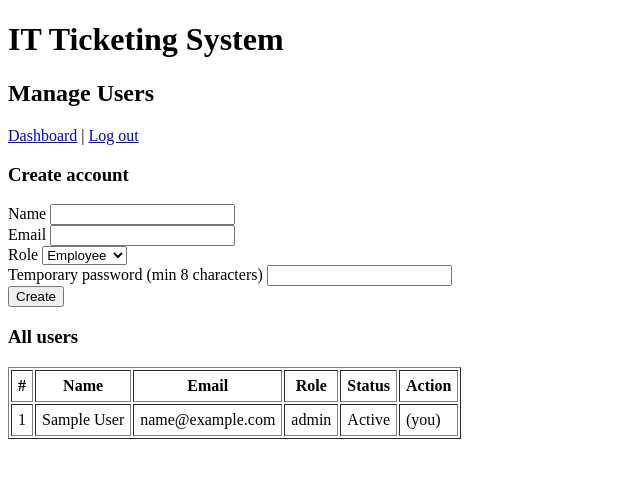
After one commit to ZIYEDMAHMOUDI/it-ticketing-system, a PHP site: page /admin_users.php in a window 1280 px wide. The commit adds this page. Shown: the top 478 px of the page, without its empty margins (0-640 px from the left). Run offline with PHP 8.4, Linux system fonts and the light colour scheme; the visitor is signed in with stand-in values (Sample User, id 1); a stand-in replaces the project's code that opens the database connection.

Commit message:
Add admin user management: create, activate and deactivate accounts

```diff
--- /dev/null
+++ b/public/admin_users.php
@@ -0,0 +1,125 @@
+<?php
+require __DIR__ . '/../includes/auth.php';
+require __DIR__ . '/../config/database.php';
+requireRole(['admin']);
+
+$errors  = [];
+$success = '';
+
+if ($_SERVER['REQUEST_METHOD'] === 'POST') {
+    $action = $_POST['action'] ?? '';
+
+    // Create a new account
+    if ($action === 'create') {
+        $name     = trim($_POST['name'] ?? '');
+        $email    = trim($_POST['email'] ?? '');
+        $role     = $_POST['role'] ?? '';
+        $password = $_POST['password'] ?? '';
+
+        if ($name === '') {
+            $errors[] = 'Name is required.';
+        }
+        if (!filter_var($email, FILTER_VALIDATE_EMAIL)) {
+            $errors[] = 'Enter a valid email.';
+        }
+        if (!in_array($role, ['employee', 'technician', 'admin'], true)) {
+            $errors[] = 'Choose a valid role.';
+        }
+        if (strlen($password) < 8) {
+            $errors[] = 'Password must be at least 8 characters.';
+        }
+
+        if (!$errors) {
+            try {
+                $stmt = $pdo->prepare(
+                    'INSERT INTO users (name, email, password, role, active)
+                     VALUES (?, ?, ?, ?, 1)'
+                );
+                $stmt->execute([$name, $email, password_hash($password, PASSWORD_DEFAULT), $role]);
+                $success = 'Account created.';
+            } catch (PDOException $e) {
+                // The email column is UNIQUE, so a duplicate lands here
+                $errors[] = 'That email is already in use.';
+            }
+        }
+    }
+
+    // Activate or deactivate an account
+    if ($action === 'toggle') {
+        $id = (int)($_POST['user_id'] ?? 0);
+
+        // An admin cannot deactivate their own account
+        if ($id !== (int)$_SESSION['user_id']) {
+            $stmt = $pdo->prepare('UPDATE users SET active = 1 - active WHERE id = ?');
+            $stmt->execute([$id]);
+        }
+
+        header('Location: admin_users.php');
+        exit;
+    }
+}
+
+$users = $pdo->query('SELECT id, name, email, role, active FROM users ORDER BY id')->fetchAll();
+
+require __DIR__ . '/../includes/header.php';
+?>
+
+<h2>Manage Users</h2>
+<p><a href="dashboard.php">Dashboard</a> | <a href="logout.php">Log out</a></p>
+
+<?php foreach ($errors as $error): ?>
+  <p class="error"><?= htmlspecialchars($error) ?></p>
+<?php endforeach; ?>
+
+<?php if ($success): ?>
+  <p><?= htmlspecialchars($success) ?></p>
+<?php endif; ?>
+
+<h3>Create account</h3>
+<form method="POST" action="admin_users.php">
+  <input type="hidden" name="action" value="create">
+
+  <label>Name <input type="text" name="name" required></label><br>
+  <label>Email <input type="email" name="email" required></label><br>
+  <label>Role
+    <select name="role">
+      <option value="employee">Employee</option>
+      <option value="technician">Technician</option>
+      <option value="admin">Admin</option>
+    </select>
+  </label><br>
+  <label>Temporary password (min 8 characters)
+    <input type="password" name="password" required minlength="8">
+  </label><br>
+
+  <button type="submit">Create</button>
+</form>
+
+<h3>All users</h3>
+<table border="1" cellpadding="6">
+  <tr>
+    <th>#</th><th>Name</th><th>Email</th><th>Role</th><th>Status</th><th>Action</th>
+  </tr>
+  <?php foreach ($users as $u): ?>
+    <tr>
+      <td><?= $u['id'] ?></td>
+      <td><?= htmlspecialchars($u['name']) ?></td>
+      <td><?= htmlspecialchars($u['email']) ?></td>
+      <td><?= $u['role'] ?></td>
+      <td><?= $u['active'] ? 'Active' : 'Inactive' ?></td>
+      <td>
+        <?php if ((int)$u['id'] !== (int)$_SESSION['user_id']): ?>
+          <form method="POST" action="admin_users.php">
+            <input type="hidden" name="action" value="toggle">
+            <input type="hidden" name="user_id" value="<?= $u['id'] ?>">
+            <button type="submit"><?= $u['active'] ? 'Deactivate' : 'Activate' ?></button>
+          </form>
+        <?php else: ?>
+          (you)
+        <?php endif; ?>
+      </td>
+    </tr>
+  <?php endforeach; ?>
+</table>
+
+<?php require __DIR__ . '/../includes/footer.php'; ?>
```
Also changed, not shown: public/dashboard.php (+7 -8 lines).
